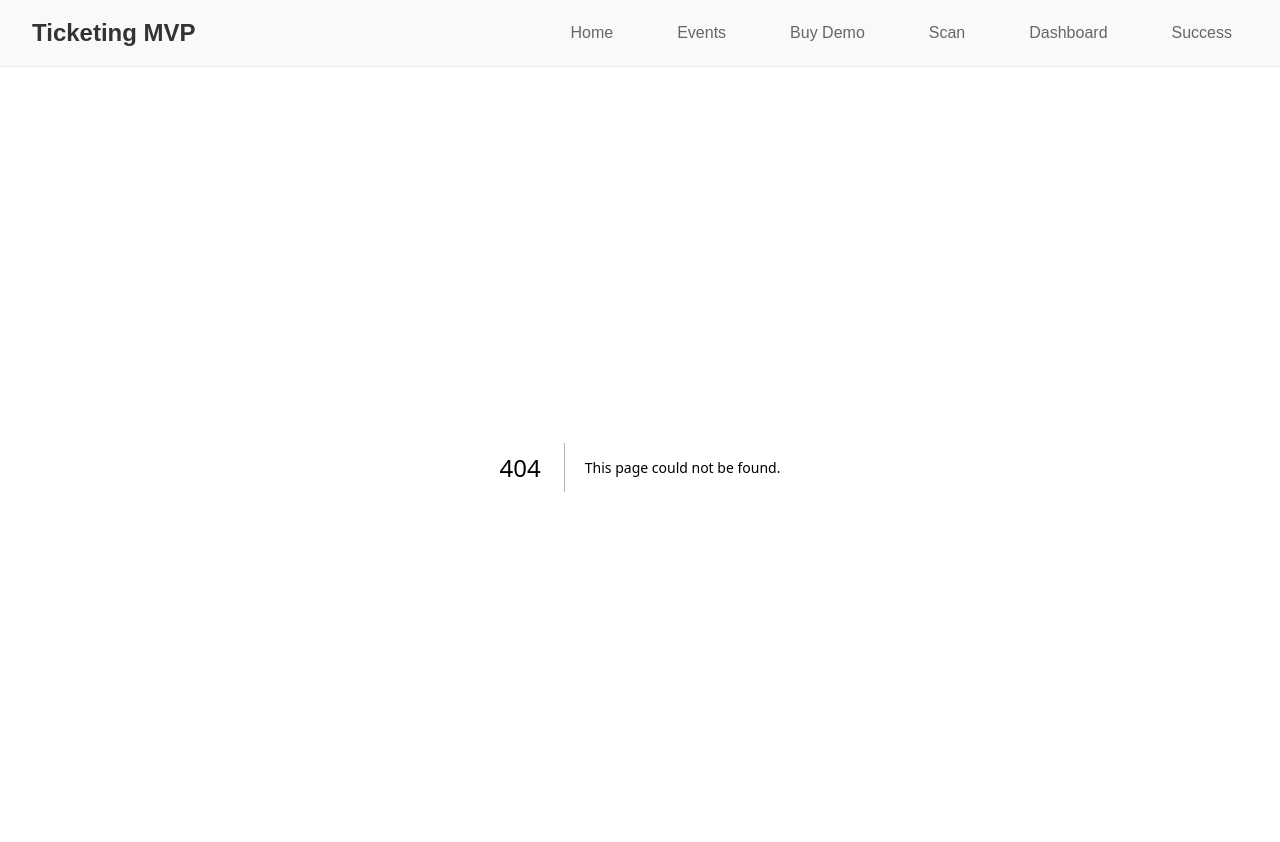
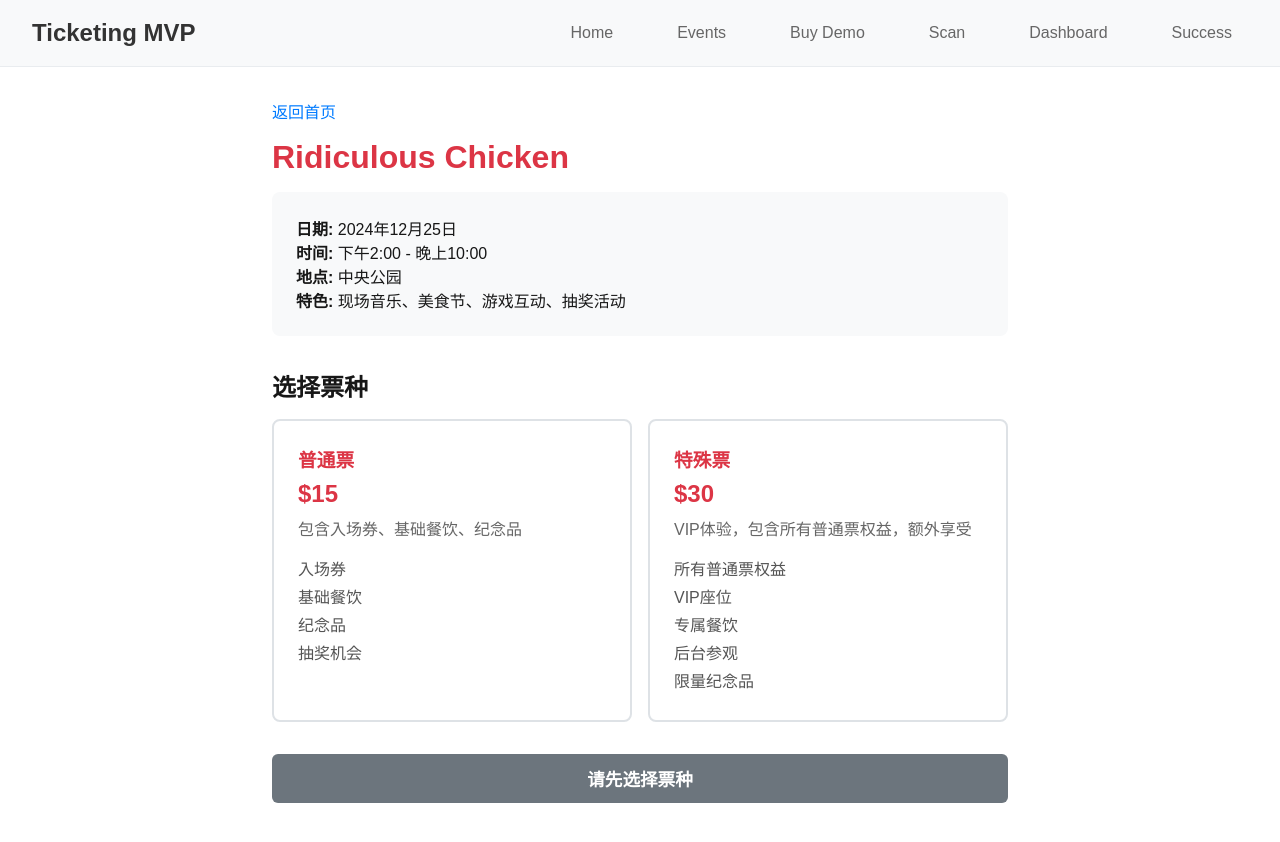
Before and after one commit to tao200112/ticketing-ai, a Next.js app: page /event/ridiculous-chicken in a window 1280 px wide. Before the commit this address had no page. Shown: the top 842 px of the page. Built offline with nearby package versions, Linux system fonts and the light colour scheme.

Commit message:
feat: add complete ticketing system with Ridiculous Chicken event

```diff
--- /dev/null
+++ b/app/event/ridiculous-chicken/page.js
@@ -0,0 +1,146 @@
+'use client';
+
+import { useState } from 'react';
+import Link from 'next/link';
+
+export default function RidiculousChickenEvent() {
+  const [selectedTicket, setSelectedTicket] = useState(null);
+  const [quantity, setQuantity] = useState(1);
+
+  const ticketTypes = [
+    {
+      id: 'regular',
+      name: '普通票',
+      price: 15,
+      description: '包含入场券、基础餐饮、纪念品',
+      features: ['入场券', '基础餐饮', '纪念品', '抽奖机会']
+    },
+    {
+      id: 'special',
+      name: '特殊票',
+      price: 30,
+      description: 'VIP体验，包含所有普通票权益，额外享受',
+      features: ['所有普通票权益', 'VIP座位', '专属餐饮', '后台参观', '限量纪念品']
+    }
+  ];
+
+  const handlePurchase = () => {
+    if (!selectedTicket) {
+      alert('请选择票种');
+      return;
+    }
+
+    const ticketType = ticketTypes.find(t => t.id === selectedTicket);
+    const totalPrice = ticketType.price * quantity;
+
+    const paymentData = {
+      event: 'Ridiculous Chicken',
+      ticketType: ticketType.name,
+      quantity: quantity,
+      price: ticketType.price,
+      total: totalPrice
+    };
+
+    localStorage.setItem('paymentData', JSON.stringify(paymentData));
+    window.location.href = '/payment';
+  };
+
+  return (
+    <div style={{ padding: '2rem', maxWidth: '800px', margin: '0 auto' }}>
+      <Link href="/" style={{ color: '#007bff', textDecoration: 'none', marginBottom: '1rem', display: 'inline-block' }}>
+         返回首页
+      </Link>
+
+      <div style={{ marginBottom: '2rem' }}>
+        <h1 style={{ color: '#dc3545', marginBottom: '1rem' }}>
+           Ridiculous Chicken
+        </h1>
+        <div style={{ backgroundColor: '#f8f9fa', padding: '1.5rem', borderRadius: '8px', marginBottom: '1.5rem' }}>
+          <p><strong> 日期:</strong> 2024年12月25日</p>
+          <p><strong> 时间:</strong> 下午2:00 - 晚上10:00</p>
+          <p><strong> 地点:</strong> 中央公园</p>
+          <p><strong> 特色:</strong> 现场音乐、美食节、游戏互动、抽奖活动</p>
+        </div>
+      </div>
+
+      <div style={{ marginBottom: '2rem' }}>
+        <h2 style={{ marginBottom: '1rem' }}>选择票种</h2>
+        <div style={{ display: 'flex', gap: '1rem', flexWrap: 'wrap' }}>
+          {ticketTypes.map((ticket) => (
+            <div
+              key={ticket.id}
+              onClick={() => setSelectedTicket(ticket.id)}
+              style={{
+                border: selectedTicket === ticket.id ? '3px solid #dc3545' : '2px solid #dee2e6',
+                borderRadius: '8px',
+                padding: '1.5rem',
+                cursor: 'pointer',
+                backgroundColor: selectedTicket === ticket.id ? '#fff5f5' : 'white',
+                flex: '1',
+                minWidth: '300px'
+              }}
+            >
+              <h3 style={{ color: '#dc3545', marginBottom: '0.5rem' }}>
+                {ticket.name}
+              </h3>
+              <div style={{ fontSize: '1.5rem', fontWeight: 'bold', color: '#dc3545', marginBottom: '0.5rem' }}>
+                ${ticket.price}
+              </div>
+              <p style={{ color: '#666', marginBottom: '1rem' }}>
+                {ticket.description}
+              </p>
+              <ul style={{ padding: 0, margin: 0, listStyle: 'none' }}>
+                {ticket.features.map((feature, index) => (
+                  <li key={index} style={{ marginBottom: '0.25rem', color: '#555' }}>
+                     {feature}
+                  </li>
+                ))}
+              </ul>
+            </div>
+          ))}
+        </div>
+      </div>
+
+      {selectedTicket && (
+        <div style={{ marginBottom: '2rem' }}>
+          <label style={{ display: 'block', marginBottom: '0.5rem', fontWeight: 'bold' }}>
+            数量:
+          </label>
+          <select
+            value={quantity}
+            onChange={(e) => setQuantity(parseInt(e.target.value))}
+            style={{ padding: '0.5rem', borderRadius: '4px', border: '1px solid #ced4da', fontSize: '1rem' }}
+          >
+            {[1, 2, 3, 4, 5].map(num => (
+              <option key={num} value={num}>{num}</option>
+            ))}
+          </select>
+        </div>
+      )}
+
+      {selectedTicket && (
+        <div style={{ backgroundColor: '#e9ecef', padding: '1rem', borderRadius: '6px', marginBottom: '1.5rem', textAlign: 'center' }}>
+          <strong>总价: ${ticketTypes.find(t => t.id === selectedTicket).price * quantity}</strong>
+        </div>
+      )}
+
+      <button
+        onClick={handlePurchase}
+        disabled={!selectedTicket}
+        style={{
+          width: '100%',
+          backgroundColor: selectedTicket ? '#dc3545' : '#6c757d',
+          color: 'white',
+          padding: '12px 24px',
+          borderRadius: '6px',
+          border: 'none',
+          fontSize: '1.1rem',
+          fontWeight: 'bold',
+          cursor: selectedTicket ? 'pointer' : 'not-allowed'
+        }}
+      >
+        {selectedTicket ? '立即购买' : '请先选择票种'}
+      </button>
+    </div>
+  );
+}
```
Also changed, not shown: app/admin/page.js (added), app/payment/page.js (added).
